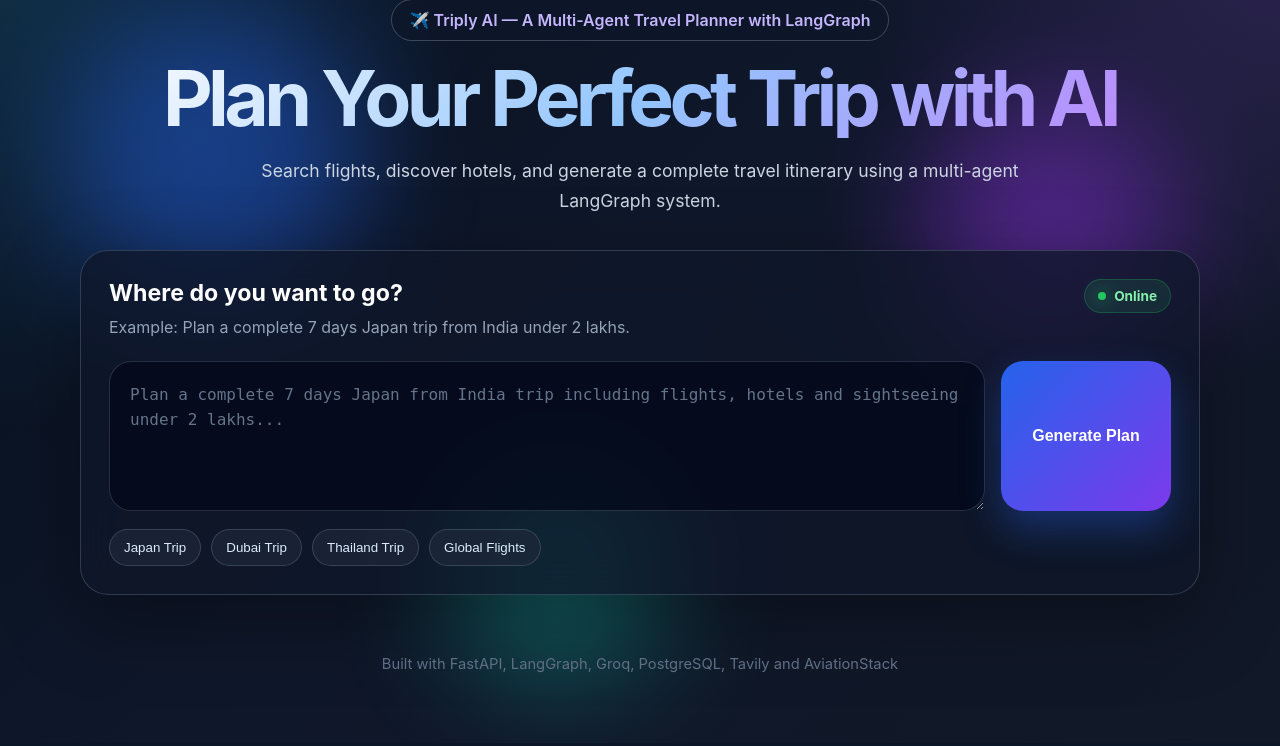
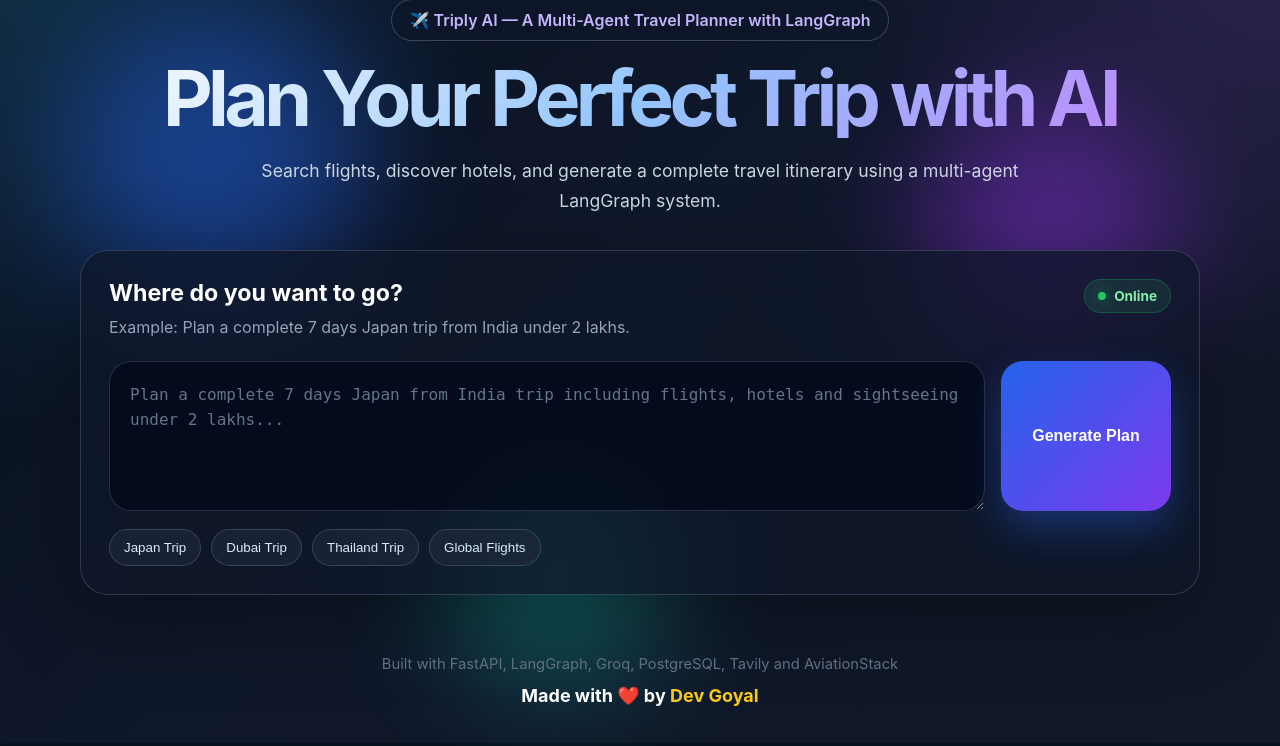
Before and after one commit to DevGoyalG/TriplyAI, a FastAPI app: page / in a window 1280 px wide. Shown: the part 57-803 px from the top of the page. Before the commit the page ends 779 px from the top, so only its background shows below. Run offline with FastAPI, Linux system fonts and the light colour scheme; some libraries are stand-ins or nearby versions.

Commit message:
Update footer styling and add developer credit

```diff
--- a/static/style.css
+++ b/static/style.css
@@ -411,6 +411,31 @@ footer {
     font-size: 0.92rem;
 }
 
+/* Technology Stack */
+footer p:first-child {
+    color: #64748b;
+    font-weight: 400;
+    margin-bottom: 12px;
+}
+
+/* Made with ❤️ by Dev Goyal */
+footer p:last-child {
+    color: #ffffff;
+    font-size: 1.125rem;
+    font-weight: 700;
+}
+
+footer a {
+    color: #facc15;
+    font-weight: 700;
+    text-decoration: none;
+    transition: color 0.25s ease;
+}
+
+footer a:hover {
+    color: #fca5a5;
+}
+
 @keyframes spin {
     to {
         transform: rotate(360deg);
--- a/templates/index.html
+++ b/templates/index.html
@@ -112,8 +112,24 @@
 
     </main>
 
-    <footer>
-        Built with FastAPI, LangGraph, Groq, PostgreSQL, Tavily and AviationStack
+    <footer class="bg-muted/50 py-8 text-center">
+
+        <p class="text-sm text-gray-400 mb-4">
+            Built with FastAPI, LangGraph, Groq, PostgreSQL, Tavily and AviationStack
+        </p>
+
+        <p class="text-lg font-bold text-white">
+            Made with ❤️ by
+            <a
+                href="https://github.com/DevGoyalG"
+                class="text-yellow-400 hover:text-red-300 transition-colors"
+                target="_blank"
+                rel="noopener noreferrer"
+            >
+                Dev Goyal
+            </a>
+        </p>
+
     </footer>
 
     <!-- Markdown Renderer -->
```
